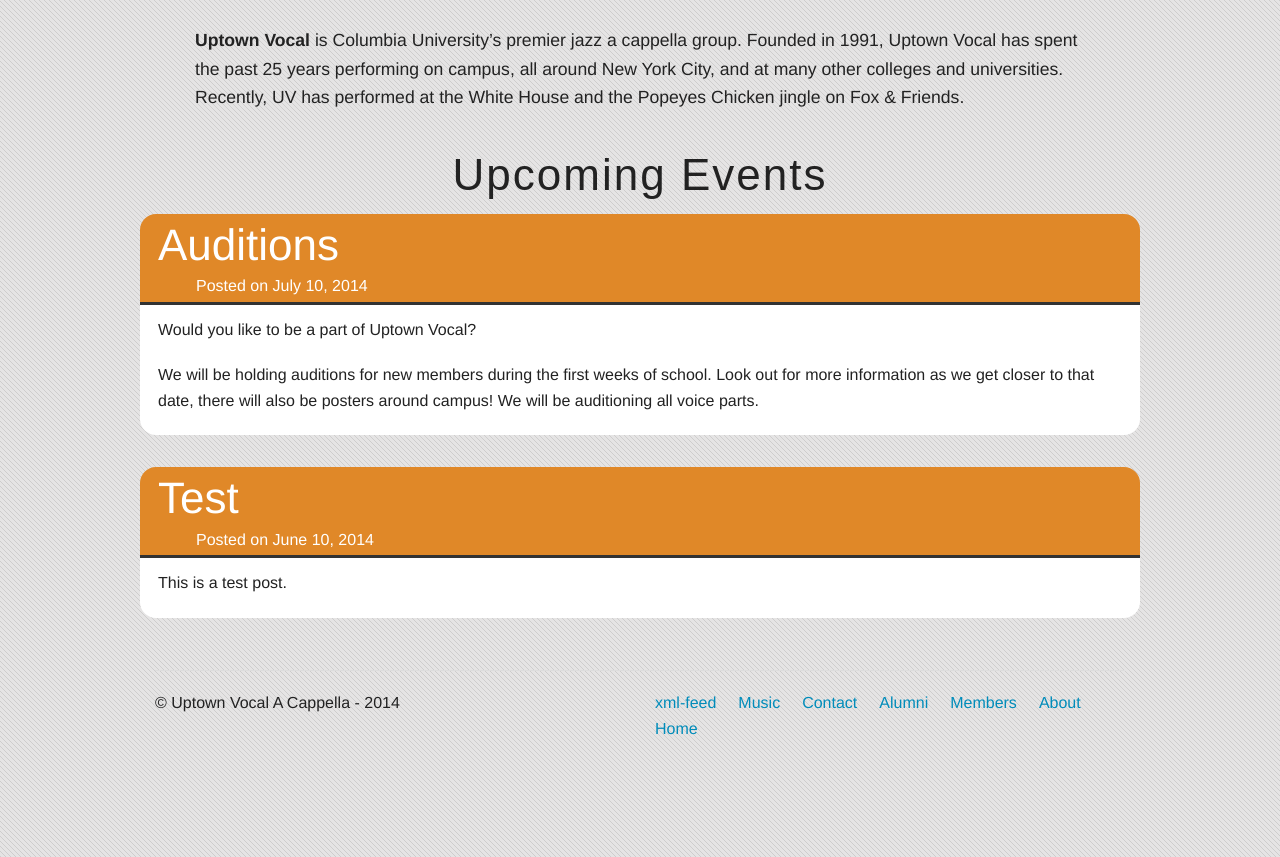
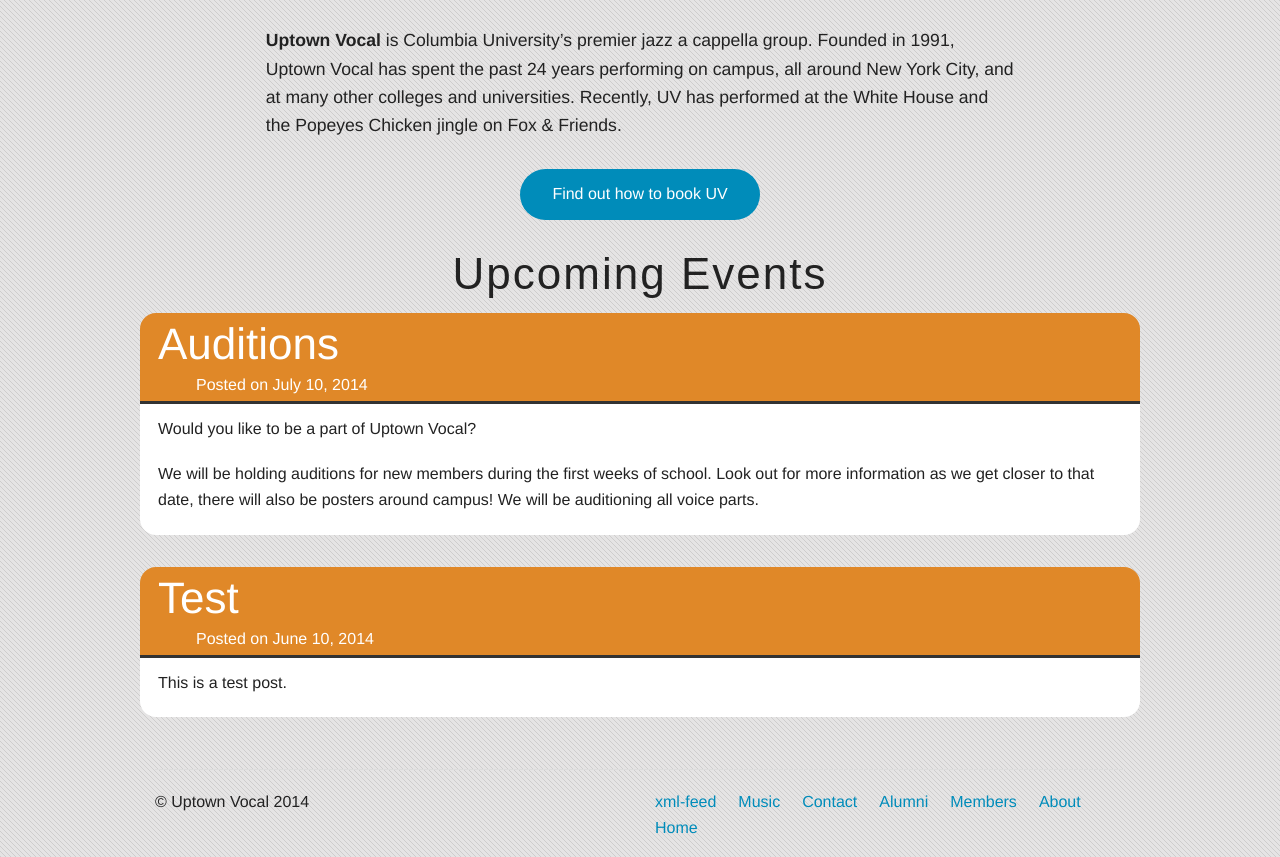
Before and after one commit to uptownvocal/uptownvocal.github.io, a Jekyll site: the page built from index.html, in a window 1280 px wide and 1400 px high, scrolled down 74 px. Shown: the part 543-1400 px from the top of the window. Built offline with Jekyll 4.4.1, drawn with Linux system fonts in a browser that asks for light colours; some web fonts are replaced.

Commit message:
"Book Us" Button & Footer Date

```diff
--- a/_includes/footer.html
+++ b/_includes/footer.html
@@ -4,7 +4,7 @@
     <hr/>
     <div class="row">
       <div class="large-6 columns">
-        <p>© Uptown Vocal A Cappella - 2014</p>
+        <p>© Uptown Vocal {{ site.time | date: "%Y" }}</p>
       </div>
       <div class="large-6 columns">
         <ul class="inline-list right">
--- a/index.html
+++ b/index.html
@@ -13,8 +13,17 @@
 </div>
 
 <div class="row">
-  <div class="large-12 columns">
-    <p class="blurb"><strong>Uptown Vocal</strong> is Columbia University’s premier jazz a cappella group. Founded in 1991, Uptown Vocal has spent the past 25 years performing on campus, all around New York City, and at many other colleges and universities. Recently, UV has performed at the White House and the Popeyes Chicken jingle on Fox & Friends.</p>
+
+  <div class="row">
+    <div class="large-10 small-12 large-centered columns">
+      <p class="blurb"><strong>Uptown Vocal</strong> is Columbia University’s premier jazz a cappella group. Founded in 1991, Uptown Vocal has spent the past 24 years performing on campus, all around New York City, and at many other colleges and universities. Recently, UV has performed at the White House and the Popeyes Chicken jingle on Fox & Friends.</p>
+    </div>
+  </div>
+
+  <div class="row">
+    <div class="large-12 columns text-center large-centered">
+      <a href="{{ site.baseurl }}/contact" class="button radius round">Find out how to book UV</a>
+    </div>
   </div>
 
   <div class="row">
```
